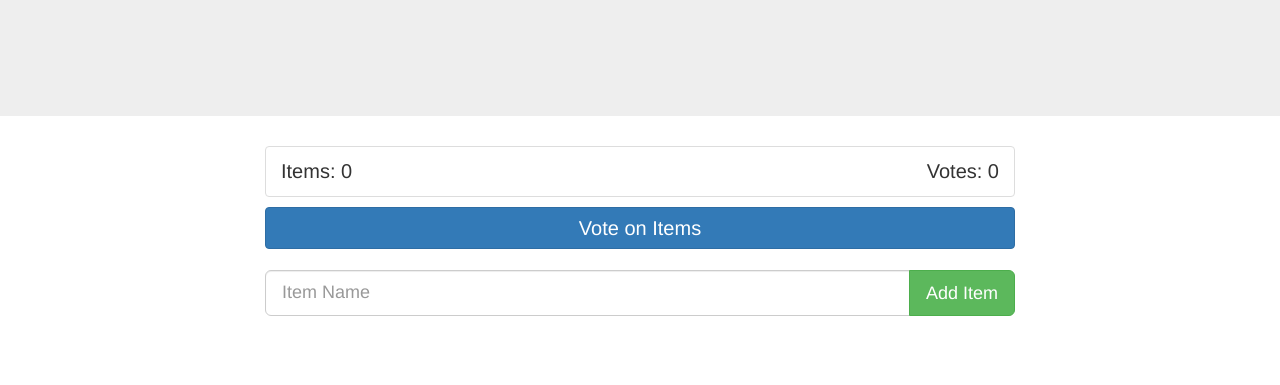
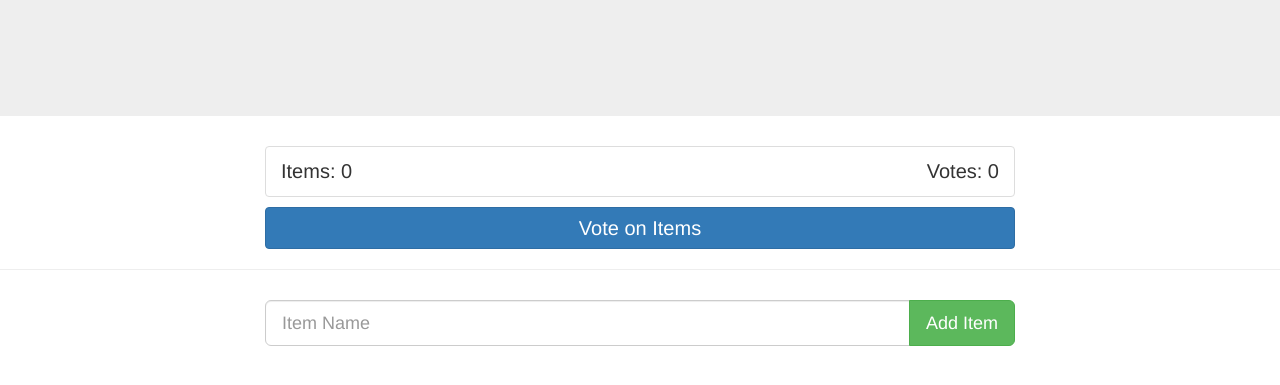
Before and after one commit to jacebrowning/crowdsorter, a Python web app: template crowdsorter/templates/items.html in a window 1280 px wide. Shown: the part 50-435 px from the top of the page. Run offline with Jinja, Linux system fonts and the light colour scheme; the template is opened without the code that fills it, so the values that code supplies are empty; some libraries are stand-ins or nearby versions.

Commit message:
Split up summary and items

```diff
--- a/crowdsorter/templates/items.html
+++ b/crowdsorter/templates/items.html
@@ -9,6 +9,7 @@
     </div>
 
     <div class="container">
+
         <div class="row">
             <div class="col-sm-8 col-sm-offset-2">
                 <ul class="item-score-list">
@@ -23,13 +24,21 @@
                 </ul>
             </div>
         </div>
+
         <div class="row">
-            <div class="col-sm-8 col-sm-offset-2 bottom-buffer">
+            <div class="col-sm-8 col-sm-offset-2">
                 <a class="btn btn-primary btn-block" href="/{{ collection['code'] }}/vote" role="button">
                     Vote on Items
                 </a>
             </div>
         </div>
+
+    </div>
+
+    <hr>
+
+    <div class="container">
+
         <div class="row">
             <div class="col-sm-8 col-sm-offset-2">
                 <ul class="item-score-list">
@@ -46,6 +55,7 @@
                 </ul>
             </div>
         </div>
+
         <div class="row">
             <div class="col-sm-8 col-sm-offset-2">
                 <form method="post" class="input-group input-group-lg">
@@ -56,5 +66,6 @@
                 </form>
             </div>
         </div>
+
     </div>
 {% endblock %}
```
